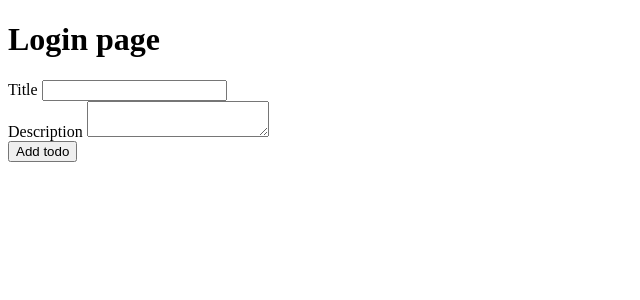
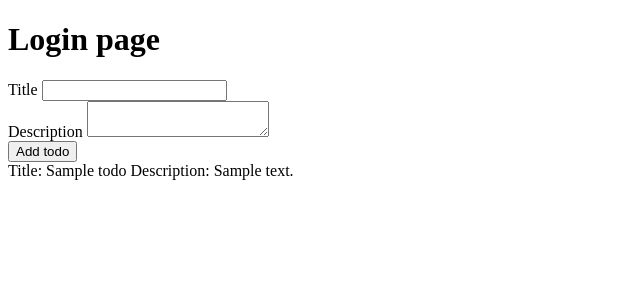
Before and after one commit to nsjuarez42/Examen-dwes, a Flask app: page /todos in a window 1280 px wide. Shown: the part 47-347 px from the top of the page, without its empty margins (0-640 px from the left). Run offline with Flask 3, Linux system fonts and the light colour scheme; the visitor is signed in with stand-in values (Sample User, id 1); tables that the repository leaves empty or names only in its code hold one stand-in row (values such as "Sample post").

Commit message:
add todos page

```diff
--- a/src/app.py
+++ b/src/app.py
@@ -6,6 +6,7 @@ from forms.TodoForm import TodoForm
 from flask_login import current_user,LoginManager,login_user,login_required,logout_user
 from flaskext.mysql import MySQL
 from db.User import User
+from db.Todo import Todo
 from auth.UserAuth import UserAuth
 
 app = Flask(__name__)
@@ -82,12 +83,20 @@ def register():
 @login_required
 def todos():
     if request.method == "GET":
-        return render_template("todos.html",form=TodoForm())
+
+        print(current_user.id)
+        todos = Todo.get_by_user_id(current_user.id,mysqlconn.get_db().cursor())
+        return render_template("todos.html",form=TodoForm(),todos=todos)
 
     elif request.method == "POST":
         title = request.form.get("title")
         description = request.form.get("description")
+        db = mysqlconn.get_db()
+        cursor = db.cursor()
+
+        Todo.insert(db,cursor,title,description,current_user.id)
         print("Received {} {}".format(title,description))
+        flash("Todo added successfully")
         return redirect(url_for("todos"))
 
 @app.route("/signout",methods=["POST"])
--- /dev/null
+++ b/src/db/Todo.py
@@ -0,0 +1,19 @@
+
+class Todo:
+
+    @classmethod
+    def get_by_user_id(cls,id,cursor):
+        cursor.execute("SELECT * FROM todos WHERE user_id=%s",(id))
+        todos = cursor.fetchall()
+        cursor.close()
+        return todos
+
+    @classmethod
+    def insert(cls,db,cursor,title,description,user_id):
+        try:
+            sentence = "INSERT INTO todos(id,title,description,done,user_id) VALUES(NULL,%s,%s,FALSE,%s)"
+            cursor.execute(sentence,(title,description,user_id))
+            db.commit()
+        except Exception as e:
+            print(e)
+        cursor.close()
--- a/src/templates/todos.html
+++ b/src/templates/todos.html
@@ -5,7 +5,9 @@
 {% block body %}
 {% include './nav.html' %}
 <h1>Login page</h1>
-<form>
+<form action="/todos" method="POST">
+    {{ form.hidden_tag() }}
+    {% include "./flashed.html" %}
     <div>
       {{form.title.label}}
       {{form.title}}
@@ -18,4 +20,18 @@
 
     {{ form.submit }}
 </form>
+<div>
+{% if todos %}
+{% for todo in todos %}
+ <div>
+
+    <span>Title: {{ todo[1] }}</span>
+    <span>Description: {{ todo[2] }}</span>
+ </div>
+{% endfor %}
+{% else %}
+<span>No todos added yet</span>
+{% endif %}
+</div>
+
 {% endblock %}
```
Also changed, not shown: src/emails/mailer.py (added, +9 -0 lines).
